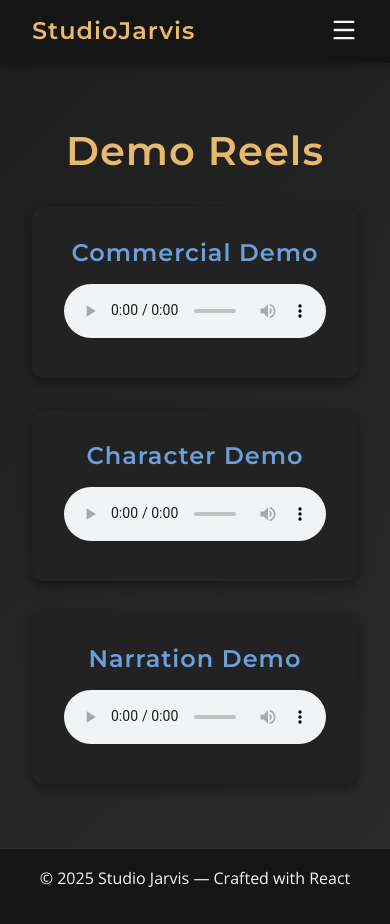
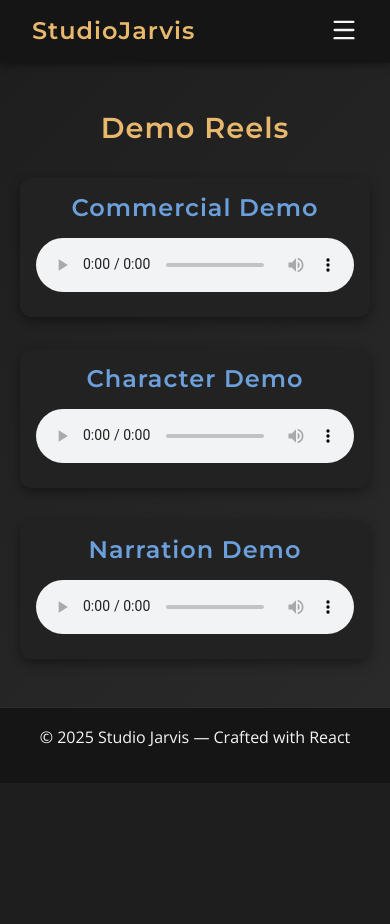
Before and after one commit to baileyjarvis2814/studiojarvis, a React (Create React App) app: page /demos in a window 390 px wide. After the commit the page ends 844 px from the top, so only its background shows below. Built offline with nearby package versions, Linux system fonts and the light colour scheme.

Commit message:
Make demo cards interactive with hover effect and responsive layout

```diff
--- a/src/pages/Demos.css
+++ b/src/pages/Demos.css
@@ -0,0 +1,73 @@
+.demos-section {
+    padding: 4rem 2rem;
+    background: linear-gradient(135deg, #1e1e1e 0%, #2a2a2a 100%);
+    text-align: center;
+  }
+
+  .demos-title {
+    color: var(--color-accent);
+    font-family: 'Montserrat', sans-serif;
+    font-size: 2.5rem;
+    margin-bottom: 2rem;
+    letter-spacing: 1px;
+  }
+
+  .demos-grid {
+    display: grid;
+    grid-template-columns: repeat(auto-fit, minmax(280px, 1fr));
+    gap: 2rem;
+    justify-items: center;
+  }
+
+  .demo-card {
+    background: #222;
+    border-radius: 12px;
+    padding: 2rem;
+    box-shadow: 0 4px 12px rgba(0, 0, 0, 0.4);
+    transition: transform 0.3s ease, box-shadow 0.3s ease;
+    width: 100%;
+    max-width: 350px;
+  }
+
+  .demo-card:hover {
+    transform: translateY(-5px);
+    box-shadow: 0 6px 16px rgba(0, 0, 0, 0.6);
+    cursor: pointer;
+  }
+
+  .demo-card-title {
+    color: var(--color-highlight);
+    margin-bottom: 1rem;
+    font-family: 'Montserrat', sans-serif;
+  }
+
+  .demo-audio {
+    width: 100%;
+    outline: none;
+    border-radius: 4px;
+  }
+
+  /* Responsive Adjustments */
+  @media (max-width: 768px) {
+    .demos-section {
+      padding: 3rem 1rem;
+    }
+
+    .demos-title {
+      font-size: 2rem;
+    }
+
+    .demo-card {
+      padding: 1.5rem;
+    }
+  }
+
+  @media (max-width: 480px) {
+    .demos-title {
+      font-size: 1.8rem;
+    }
+
+    .demo-card {
+      padding: 1rem;
+    }
+  }
--- a/src/pages/Demos.jsx
+++ b/src/pages/Demos.jsx
@@ -1,3 +1,5 @@
+import "./Demos.css";
+
 export default function Demos() {
   const demos = [
     { title: "Commercial Demo", file: "/audio/commercial.mp3" },
@@ -6,13 +8,13 @@ export default function Demos() {
   ];
 
   return (
-      <section style={styles.container}>
-        <h1 style={styles.title}>Demo Reels</h1>
-        <div style={styles.grid}>
+    <section className="demos-section">
+      <h1 className="demos-title">Demo Reels</h1>
+      <div className="demos-grid">
         {demos.map((demo) => (
-            <div key={demo.title} style={styles.card}>
-              <h2 style={styles.cardTitle}>{demo.title}</h2>
-              <audio controls style={styles.audio}>
+          <div key={demo.title} className="demo-card">
+            <h2 className="demo-card-title">{demo.title}</h2>
+            <audio controls className="demo-audio">
               <source src={demo.file} type="audio/mpeg" />
               Your browser does not support the audio element.
             </audio>
@@ -22,34 +24,3 @@ export default function Demos() {
     </section>
   );
 }
-
-  const styles = {
-    container: {
-      padding: "4rem 2rem",
-      textAlign: "center",
-      background: "linear-gradient(135deg, #1e1e1e 0%, #2a2a2a 100%)",
-    },
-    title: {
-      color: "var(--color-accent)",
-      marginBottom: "2rem",
-      fontSize: "2.5rem",
-    },
-    grid: {
-      display: "grid",
-      gridTemplateColumns: "repeat(auto-fit, minmax(250px, 1fr))",
-      gap: "2rem",
-    },
-    card: {
-      background: "#222",
-      padding: "2rem",
-      borderRadius: "12px",
-      boxShadow: "0 4px 12px rgba(0,0,0,0.4)",
-    },
-    cardTitle: {
-      marginBottom: "1rem",
-      color: "var(--color-highlight)",
-    },
-    audio: {
-      width: "100%",
-    },
-  };
```
Lines whose indentation alone changed are shown as unchanged.
